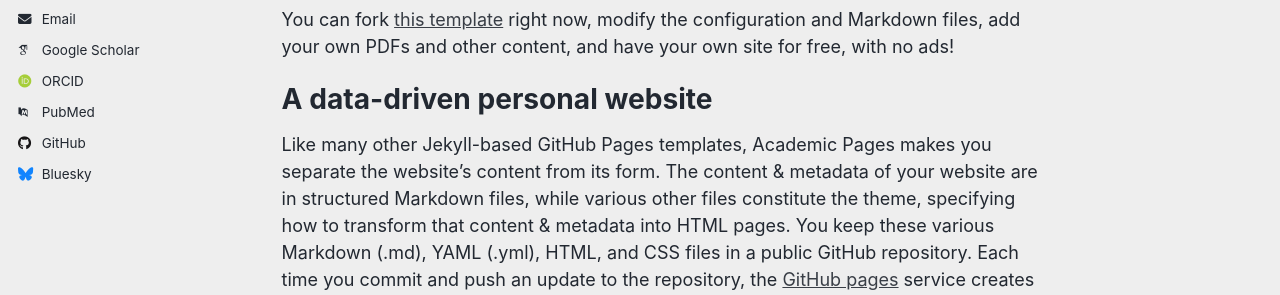
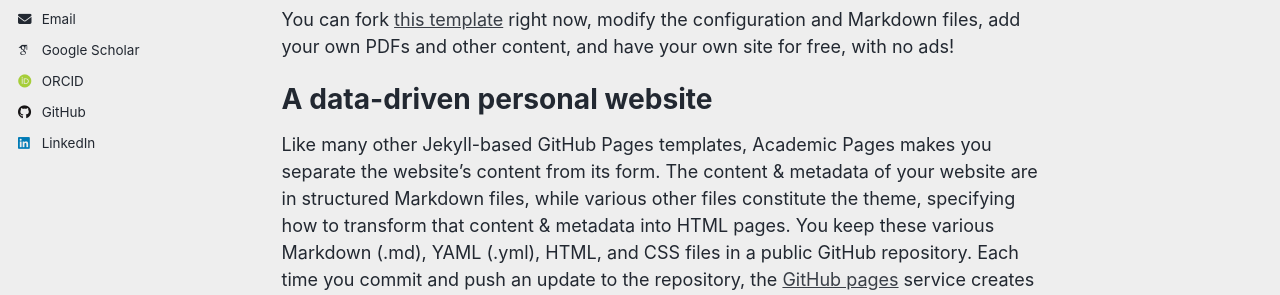
Before and after one commit to rtmgli/rtmgli.github.io, a Jekyll site: the page built from _pages/about.md, in a window 1280 px wide. Shown: the part 403-698 px from the top of the page. Built offline with Jekyll 4.4.1, drawn with Linux system fonts in a browser that asks for light colours; some web fonts are replaced; a script that is not in the unit is left out.

Commit message:
Refactor _config.yml by commenting out fields
Commented out unused fields and updated the LinkedIn username.

```diff
--- a/_config.yml
+++ b/_config.yml
@@ -33,28 +33,28 @@ author:
   email            : "go288@cam.ac.uk"
 
   # Academic websites
-  academia         : # URL
+  #academia         : # URL
   arxiv            : # URL - Update with the correct link to your profile
   googlescholar    : "https://scholar.google.com/citations?user=PS_CX0AAAAAJ"
   inspire-hep      : # URL
-  impactstory      : # URL
+  #impactstory      : # URL
   orcid            : "http://orcid.org/yourorcidurl"
-  semantic         : # URL
-  pubmed           : "https://www.ncbi.nlm.nih.gov/pubmed/?term=john+snow"
-  researchgate     : # URL
-  scopus           : # URL
+  #semantic         : # URL
+  #pubmed           : "https://www.ncbi.nlm.nih.gov/pubmed/?term=john+snow"
+  #researchgate     : # URL
+  #scopus           : # URL
 
   # Repositories and software development
-  bitbucket        : # Username - Update with your username on the site
-  codepen          : # Username
-  dribbble         : # Username
+  #bitbucket        : # Username - Update with your username on the site
+  #codepen          : # Username
+  #dribbble         : # Username
   github           : "rtmgli"
-  kaggle           : # Username
-  stackoverflow    : # User number or user number and name (i.e., use "1" or "1/jeff-atwood")
+  #kaggle           : # Username
+  #stackoverflow    : # User number or user number and name (i.e., use "1" or "1/jeff-atwood")
 
   # Social media
   artstation       : # Username
-  bluesky          : "bsky.app" # Replace this with you Bluesky username
+  #bluesky          : "bsky.app" # Replace this with you Bluesky username
   facebook         : # Username
   flickr           : # Username
   foursquare       : # Username
@@ -63,7 +63,7 @@ author:
   keybase          : # Username
   instagram        : # Username
   lastfm           : # Username
-  linkedin         : # Username
+  linkedin         : giulia-ortame
   mastodon         : # URL
   medium           : # URL
   pinterest        : # Username
```
